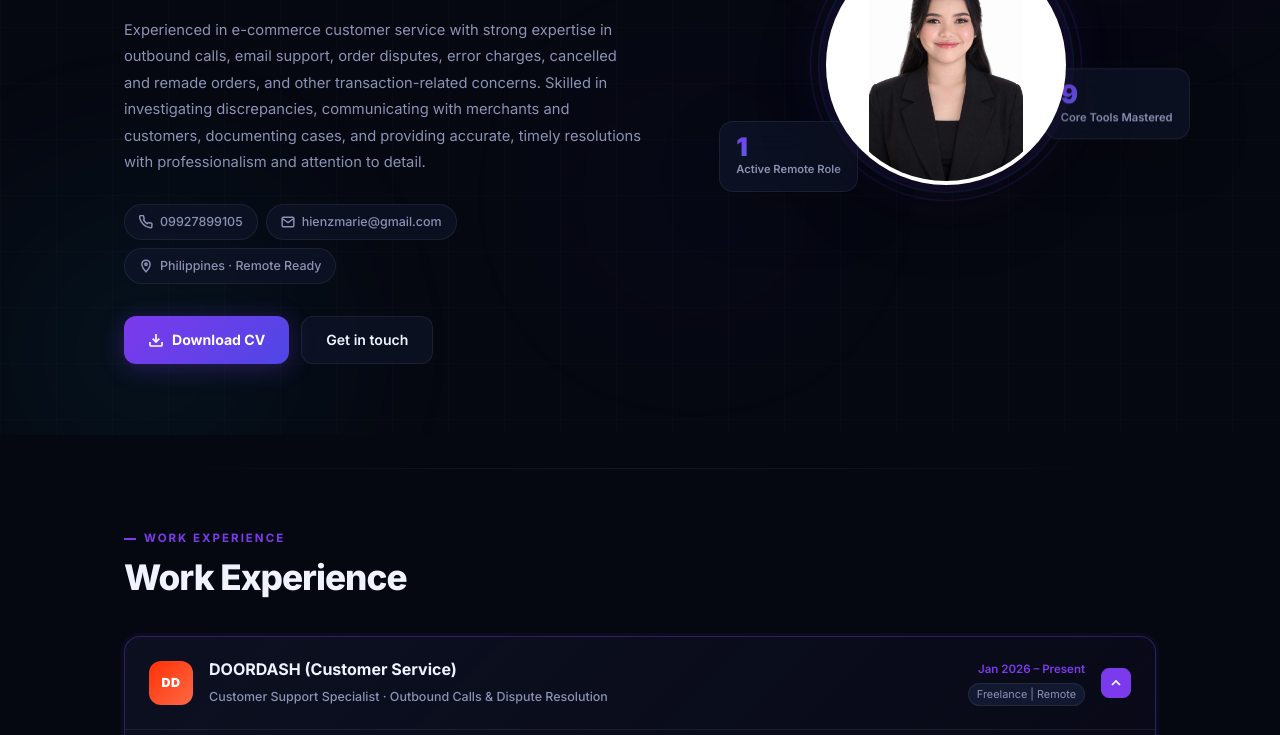
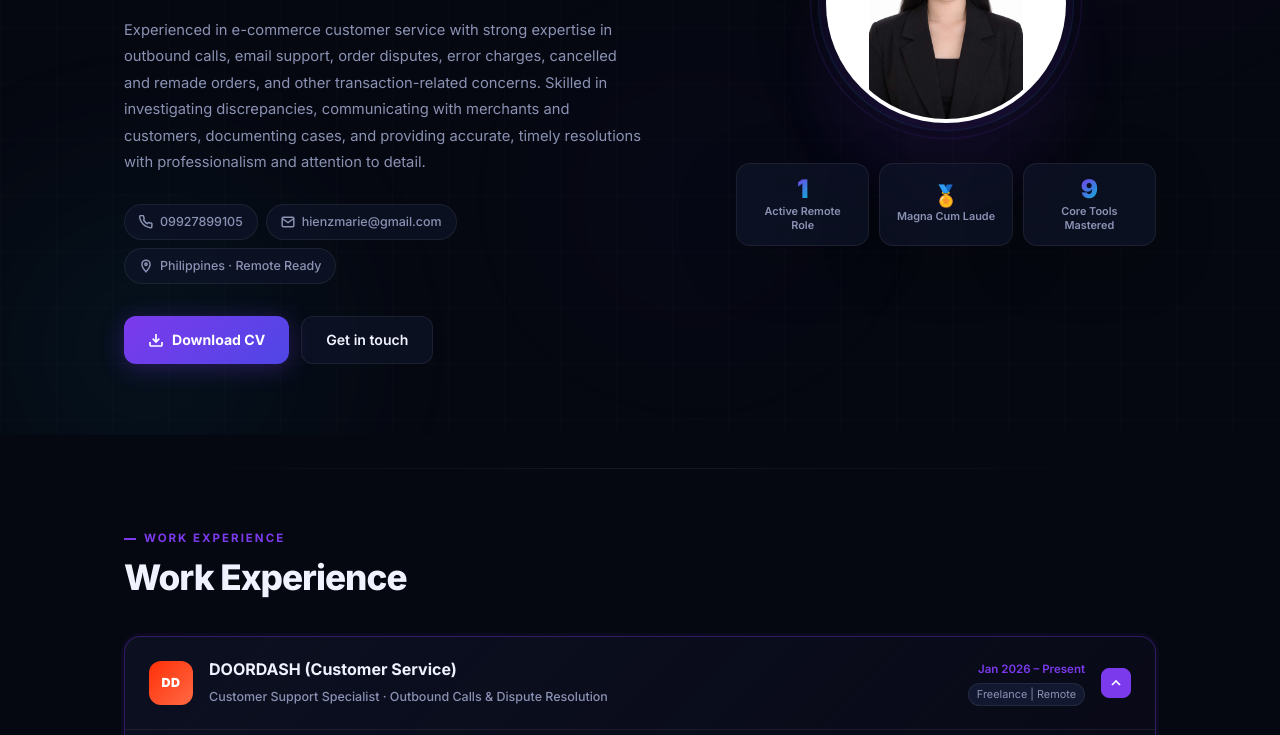
Before and after one commit to fotsuu/hnzportfolio, a plain HTML site: page index.html in a window 1280 px wide. Shown: the part 365-1100 px from the top of the page. Drawn offline with Linux system fonts and the light colour scheme.

Commit message:
Reposition hero stats below avatar

```diff
--- a/style.css
+++ b/style.css
@@ -443,9 +443,10 @@ a { color: inherit; text-decoration: none; }
 .hero-right {
   position: relative;
   display: flex;
+  flex-direction: column;
   justify-content: center;
   align-items: center;
-  padding: 40px;
+  padding: 40px 0;
 }
 .hero-right::before {
   content: '';
@@ -494,9 +495,17 @@ a { color: inherit; text-decoration: none; }
 @keyframes spin-ring { from { transform: rotate(0); } to { transform: rotate(360deg); } }
 
 /* Floating stat cards */
-.hero-stats { display: contents; }
+.hero-stats {
+  position: relative;
+  z-index: 3;
+  display: grid;
+  grid-template-columns: repeat(3, minmax(0, 1fr));
+  gap: 10px;
+  width: 100%;
+  margin-top: 40px;
+}
 .float-card {
-  position: absolute;
+  position: static;
   background: var(--surface);
   backdrop-filter: blur(16px);
   -webkit-backdrop-filter: blur(16px);
@@ -505,17 +514,13 @@ a { color: inherit; text-decoration: none; }
   padding: 12px 16px;
   display: flex;
   flex-direction: column;
+  align-items: center;
+  justify-content: center;
+  min-height: 82px;
+  text-align: center;
   gap: 2px;
   box-shadow: var(--shadow);
-  animation: float-bob ease-in-out infinite;
-}
-.stat-1 { bottom: 8%; left: -4%; animation-duration: 4.5s; }
-.stat-2 { top: 6%; right: -4%; animation-duration: 5.5s; animation-delay: -1.5s; }
-.stat-3 { bottom: 26%; right: -8%; animation-duration: 5s; animation-delay: -3s; }
-
-@keyframes float-bob {
-  0%, 100% { transform: translateY(0); }
-  50%       { transform: translateY(-8px); }
+  animation: none;
 }
 
 .stat-number {
@@ -528,7 +533,7 @@ a { color: inherit; text-decoration: none; }
   background-clip: text;
 }
 .stat-icon { font-size: 1.3rem; line-height: 1; }
-.stat-label { font-size: 0.7rem; font-weight: 600; color: var(--text-muted); white-space: nowrap; }
+.stat-label { font-size: 0.68rem; font-weight: 600; color: var(--text-muted); white-space: normal; line-height: 1.35; }
 
 /* ===================================================================
    EXPERIENCE SECTION
```
